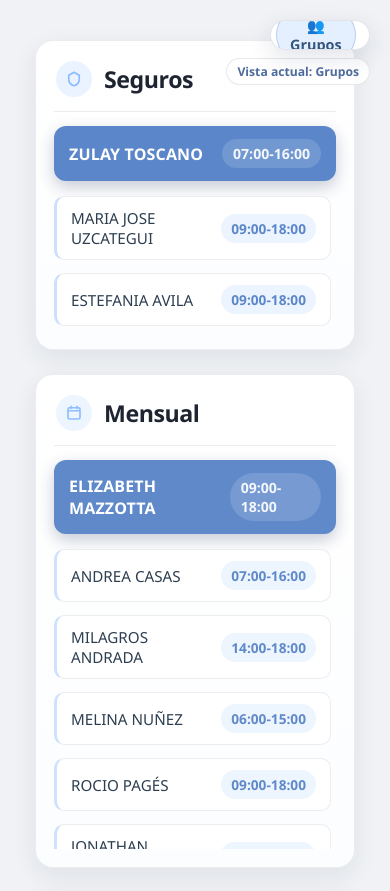
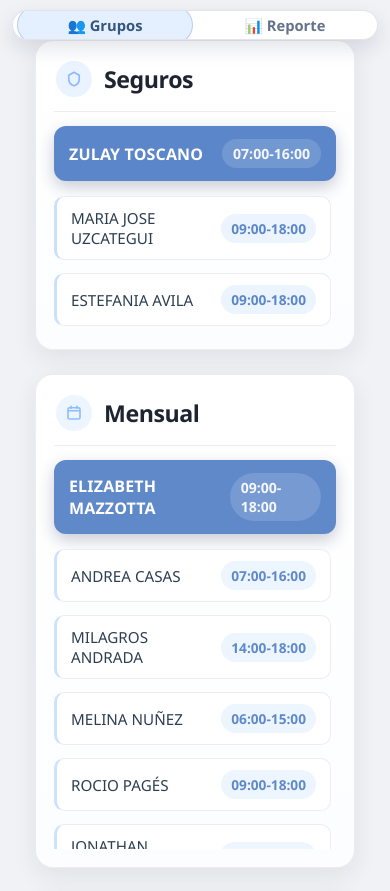
Before and after one commit to leomirkin/panel-analistas-gcg, a plain HTML site: page distribucion-03-2025.html in a window 390 px wide. Shown: the top 891 px of the page. Drawn offline with Linux system fonts and the light colour scheme.

Commit message:
Actualizar dashboard.
Corrijo el selector de vista para que sea más limpio y funcional: botones equilibrados, mejor responsividad en móvil y eventos de clic directos por opción.

Made-with: Cursor

```diff
--- a/distribucion-03-2025.html
+++ b/distribucion-03-2025.html
@@ -571,40 +571,40 @@
         /* --- Selector de vista Grupos/Reporte --- */
         .three-state-switch-container {
             position: fixed;
-            top: 20px;
-            right: 20px;
+            top: 14px;
+            right: 14px;
             z-index: 1000;
-            display: flex;
-            flex-direction: column;
-            align-items: flex-end;
-            gap: 8px;
         }
 
         .switch-track {
             display: flex;
             align-items: center;
-            gap: 6px;
-            padding: 5px;
+            gap: 4px;
+            width: 228px;
+            padding: 4px;
             background: rgba(255, 255, 255, 0.95);
             border: 1px solid rgba(25, 35, 58, 0.12);
             border-radius: 999px;
-            box-shadow: 0 8px 24px rgba(20, 35, 70, 0.12);
+            box-shadow: 0 8px 20px rgba(20, 35, 70, 0.12);
             backdrop-filter: blur(8px);
         }
 
         .switch-option {
+            flex: 1;
             border: none;
             background: transparent;
             color: #65728a;
             border-radius: 999px;
-            padding: 8px 14px;
+            padding: 9px 10px;
             display: flex;
             align-items: center;
+            justify-content: center;
             gap: 6px;
-            font-size: 0.9rem;
+            font-size: 0.92rem;
             font-weight: 700;
             cursor: pointer;
             transition: all 0.2s ease;
+            white-space: nowrap;
         }
 
         .switch-option:hover {
@@ -617,17 +617,19 @@
             color: #35567d;
             box-shadow: inset 0 0 0 1px rgba(95, 137, 201, 0.34);
         }
+        /* --- Fin selector de vista --- */
 
-        .switch-view-hint {
-            font-size: 0.76rem;
-            font-weight: 700;
-            color: #4e6c9d;
-            background: rgba(255, 255, 255, 0.9);
-            border: 1px solid rgba(25, 35, 58, 0.1);
-            border-radius: 999px;
-            padding: 4px 10px;
+        @media (max-width: 680px) {
+            .three-state-switch-container {
+                left: 12px;
+                right: 12px;
+                top: 10px;
             }
-        /* --- Fin selector de vista --- */
+
+            .switch-track {
+                width: 100%;
+            }
+        }
 
         #dashboardView {
             padding: 20px;
@@ -724,7 +726,6 @@
             <button class="switch-option active" data-view="group" type="button">👥 Grupos</button>
             <button class="switch-option" data-view="dashboard" type="button">📊 Reporte</button>
         </div>
-        <div class="switch-view-hint" id="switchViewHint">Vista actual: Grupos</div>
     </div>
 
     <div class="search-container" id="searchContainer">
@@ -1059,9 +1060,7 @@
 
         // Manejar el cambio de vista con selector de dos estados
         document.addEventListener('DOMContentLoaded', function() {
-            const switchTrack = document.querySelector('.switch-track');
             const switchOptions = document.querySelectorAll('.switch-option');
-            const switchViewHint = document.getElementById('switchViewHint');
             // Vista de analistas eliminada
             const groupView = document.getElementById('groupView');
             const dashboardView = document.getElementById('dashboardView');
@@ -1069,19 +1068,15 @@
             // Inicializar la vista según el estado del switch
             updateView('group');
 
-            switchTrack.addEventListener('click', function(event) {
-                const option = event.target.closest('.switch-option');
-                if (!option) {
-                    return;
-                }
-
+            switchOptions.forEach(option => {
+                option.addEventListener('click', function() {
                     const view = option.dataset.view;
                     if (view === 'dashboard' && !dashboardFeatureActive) {
                         updateView('group');
                         return;
                     }
-
                     updateView(view);
+                });
             });
 
             function updateView(view) {
@@ -1102,7 +1097,6 @@
                     groupView.style.display = 'block';
                     searchContainer.style.display = 'none';
                     currentView = 'group';
-                    switchViewHint.textContent = 'Vista actual: Grupos';
                     if (document.querySelector('.groups-container').children.length === 0) {
                         loadGroupsData();
                     }
@@ -1119,7 +1113,6 @@
                     dashboardView.style.display = 'block';
                     searchContainer.style.display = 'none';
                     currentView = 'dashboard';
-                    switchViewHint.textContent = 'Vista actual: Reporte';
                 }
             }
         });
```
Lines whose indentation alone changed are shown as unchanged.
